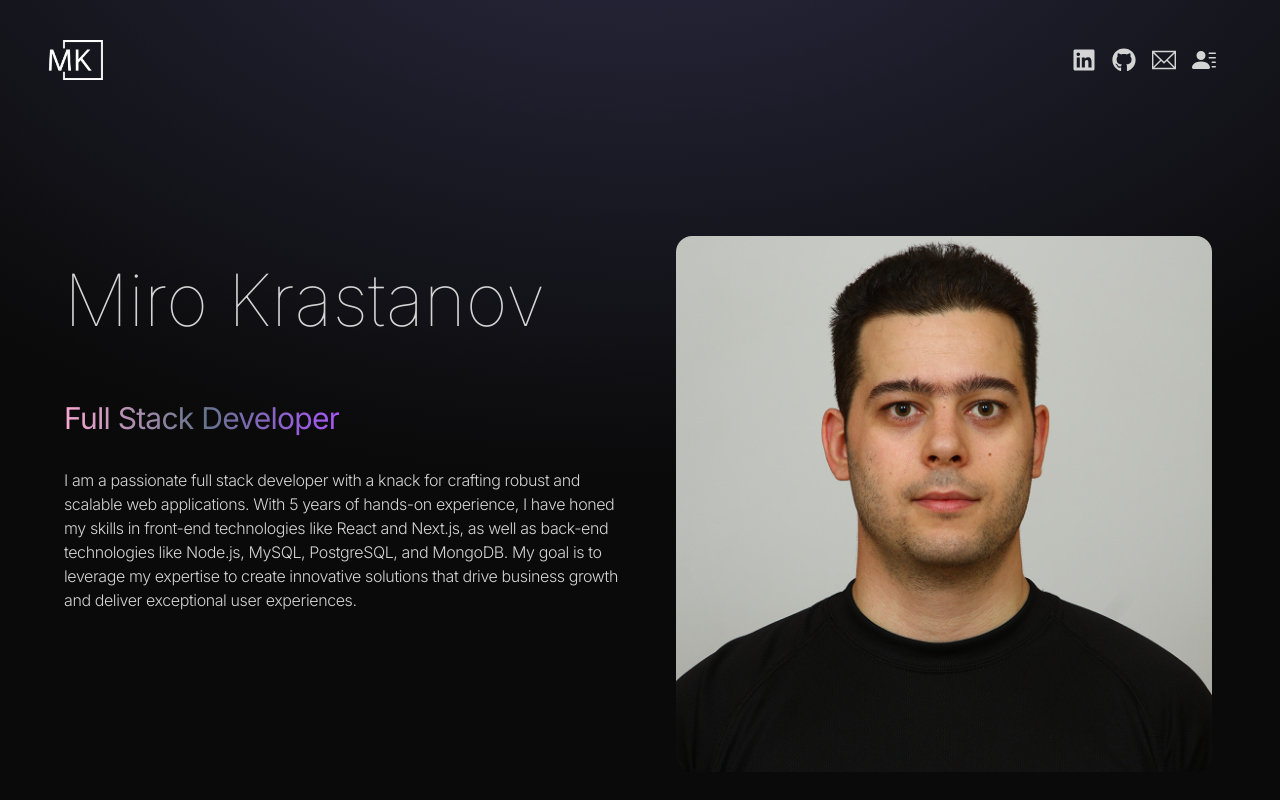
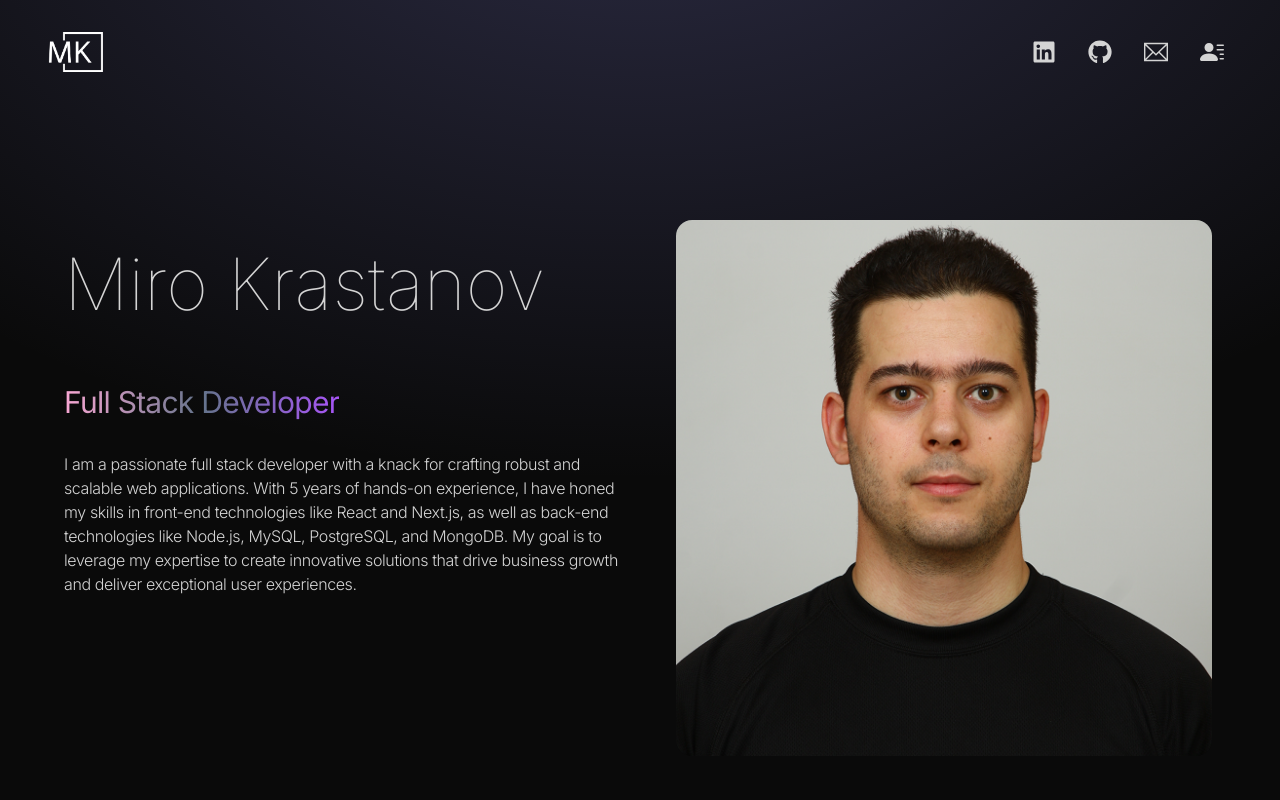
Before and after one commit to mirokrastanov/portfolio, a React (Vite) app: page / in a window 1280 px wide. Shown: the top 800 px of the page. Built offline with nearby package versions, Linux system fonts and the light colour scheme.

Commit message:
Update navbar to incorporate the new interactive changes added

```diff
--- a/src/components/Navbar.jsx
+++ b/src/components/Navbar.jsx
@@ -3,6 +3,7 @@
 import { FaLinkedin, FaGithub } from 'react-icons/fa';
 import { TfiEmail } from 'react-icons/tfi';
 import { BsFillPersonLinesFill } from 'react-icons/bs';
+import NavIconWrapper from './shared/NavIconWrapper';
 
 
 const Navbar = () => {
@@ -25,11 +26,11 @@
                 <img src={logo} alt='logo' className={`mx-2 h-10 ${sub250.l} ${sub500.l}`} />
             </div>
 
-            <div className={`m-8 flex items-center justify-center gap-4 text-2xl ${sub250.i} ${sub300.i} ${sub500.i}`}>
-                <FaLinkedin />
-                <FaGithub />
-                <TfiEmail />
-                <BsFillPersonLinesFill />
+            <div className={`m-4 flex items-center justify-center gap-4 max-md-300:gap-x-3 max-md-250:gap-x-4 text-2xl ${sub250.i} ${sub300.i} ${sub500.i}`}>
+                <NavIconWrapper Icon={FaLinkedin} tooltip='LinkedIn' custom='p-2 max-md-500:p-1 max-md-300:p-0' />
+                <NavIconWrapper Icon={FaGithub} tooltip='GitHub' custom='p-2 max-md-500:p-1 max-md-300:p-0' />
+                <NavIconWrapper Icon={TfiEmail} tooltip='Email' custom='p-2 max-md-500:p-1 max-md-300:p-0' />
+                <NavIconWrapper Icon={BsFillPersonLinesFill} tooltip='Resume' custom='p-2 max-md-500:p-1 max-md-300:p-0' />
             </div>
         </nav>
     )
```
